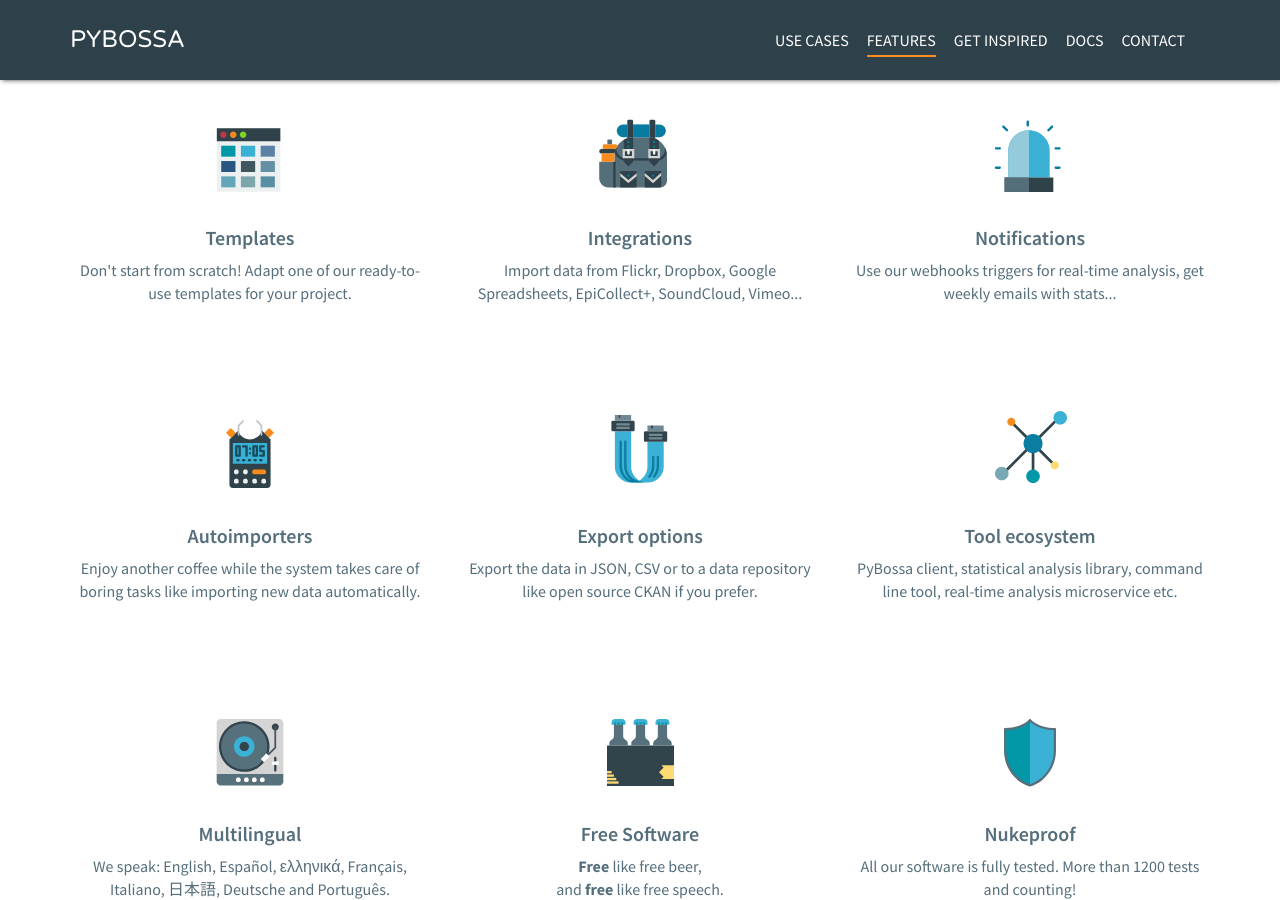
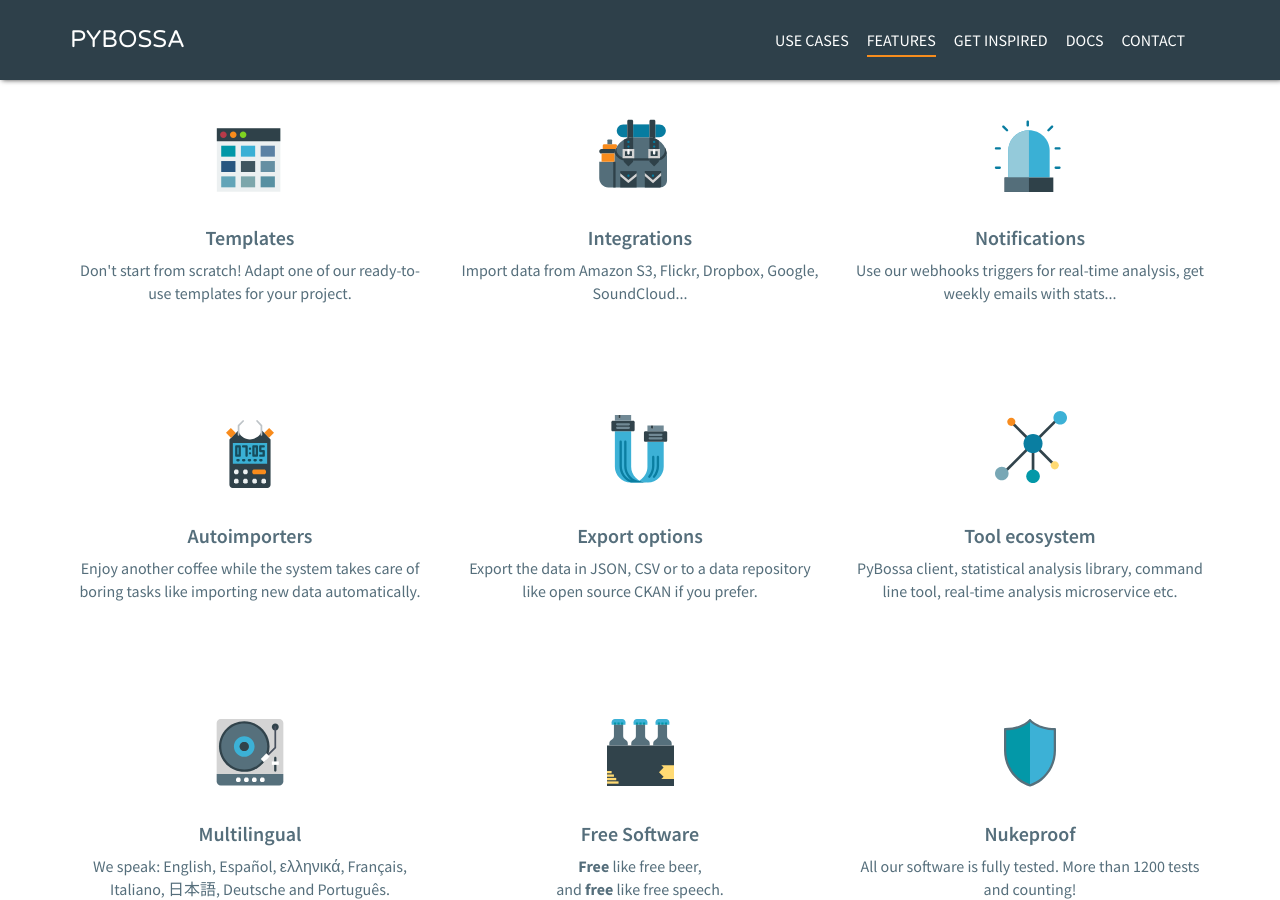
Before and after one commit to Scifabric/pybossa.github.io, a Jekyll site: the page built from features/index.html, in a window 1280 px wide and 900 px high, scrolled down 571 px. Built offline with Jekyll 4.4.1, drawn with Linux system fonts in a browser that asks for light colours; nearby versions of some CDN libraries; Markdown is read by kramdown in place of the engine named in the settings; a style sheet for code colours, icons or effects is not loaded.

Commit message:
Include Amazon S3.

```diff
--- a/features/index.html
+++ b/features/index.html
@@ -45,7 +45,7 @@ css: features
             <div id="integrations" class="col-md-4 feature">
                 <img src="/assets/img/integration.svg"/>
                 <h3>Integrations</h3>
-                <p>Import data from Flickr, Dropbox, Google Spreadsheets, EpiCollect+, SoundCloud, Vimeo...</p>
+                <p>Import data from Amazon S3, Flickr, Dropbox, Google, SoundCloud...</p>
             </div>
             <div id="notifications" class="col-md-4 feature">
                 <img src="/assets/img/notifications.svg"/>
```
